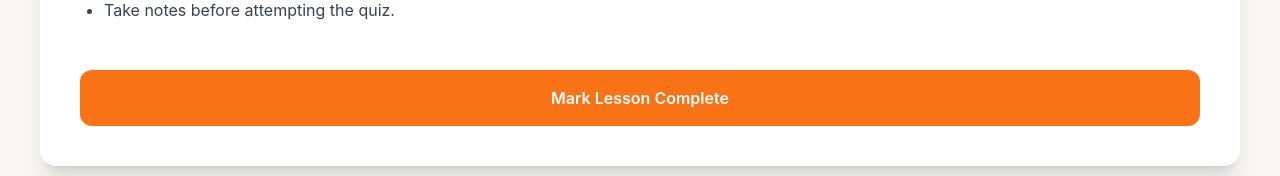
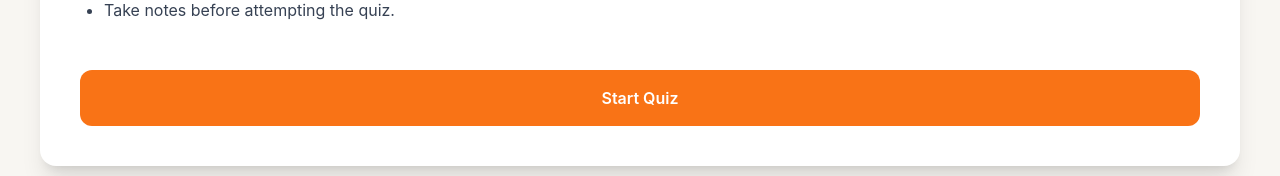
Before and after one commit to derrickweru73/next-gear-driving, a React (Vite) app: page /theory-lessons/1 in a window 1280 px wide. Shown: the part 979-1155 px from the top of the page. Built offline with nearby package versions, Linux system fonts and the light colour scheme.

Commit message:
feat: update the button to take in quiz instead of marking complete

```diff
--- a/src/App.jsx
+++ b/src/App.jsx
@@ -1,4 +1,5 @@
 import TheoryLessonDetails from "./pages/TheoryLessonsDetails";
+import TheoryQuiz from "./pages/TheoryQuiz";
 import TheoryLessons from "./pages/TheoryLessons";
 import React from "react";
 import Navbar from "./components/Navbar";
@@ -17,6 +18,7 @@ function App() {
     <>
        <Navbar />
       <Routes>
+        <Route path="/theory-quiz" element={<TheoryQuiz />} />
         <Route path="/theory-lessons" element={<TheoryLessons />} />
         <Route path="/theory-lessons/:id" element={<TheoryLessonDetails />} />
         <Route path="/courses" element={<Courses />} />
--- a/src/pages/TheoryLessonsDetails.jsx
+++ b/src/pages/TheoryLessonsDetails.jsx
@@ -1,10 +1,13 @@
 import { useParams, Link } from "react-router-dom";
+import { useNavigate } from "react-router-dom";
 import { useState } from "react";
 import theoryLessons from "@/data/theoryLessonsData";
 import { ArrowLeft, Clock3, CheckCircle2, PlayCircle } from "lucide-react";
 
 const TheoryLessonDetails = () => {
   const { id } = useParams();
+
+  const navigate = useNavigate();
 
 console.log(theoryLessons);
 console.log(Array.isArray(theoryLessons))
@@ -93,13 +96,10 @@ console.log(Array.isArray(theoryLessons))
         </div>
 
         <button
-          onClick={handleComplete}
-          disabled={completed}
-          className={`mt-12 w-full py-4 rounded-xl text-white font-semibold transition ${
-            completed ? "bg-green-600" : "bg-[#F97316] hover:bg-orange-600"
-          }`}
+          onClick={() => navigate("/theory-quiz")}
+          className="mt-12 w-full py-4 rounded-xl bg-[#F97316] text-white font-semibold hover:bg-orange-600"
         >
-          {completed ? "Lesson Completed" : "Mark Lesson Complete"}
+          Start Quiz
         </button>
       </div>
     </div>
```
